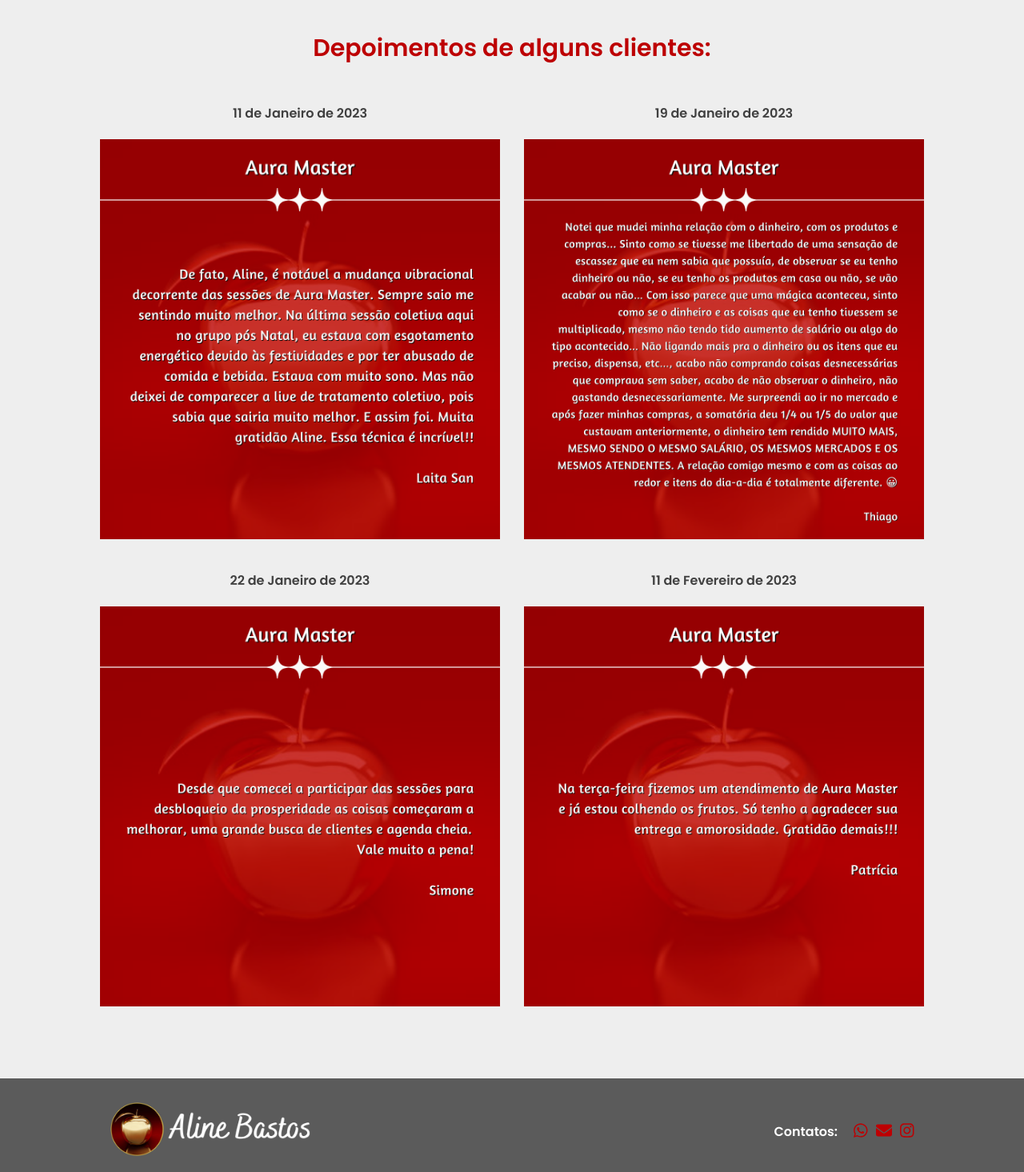
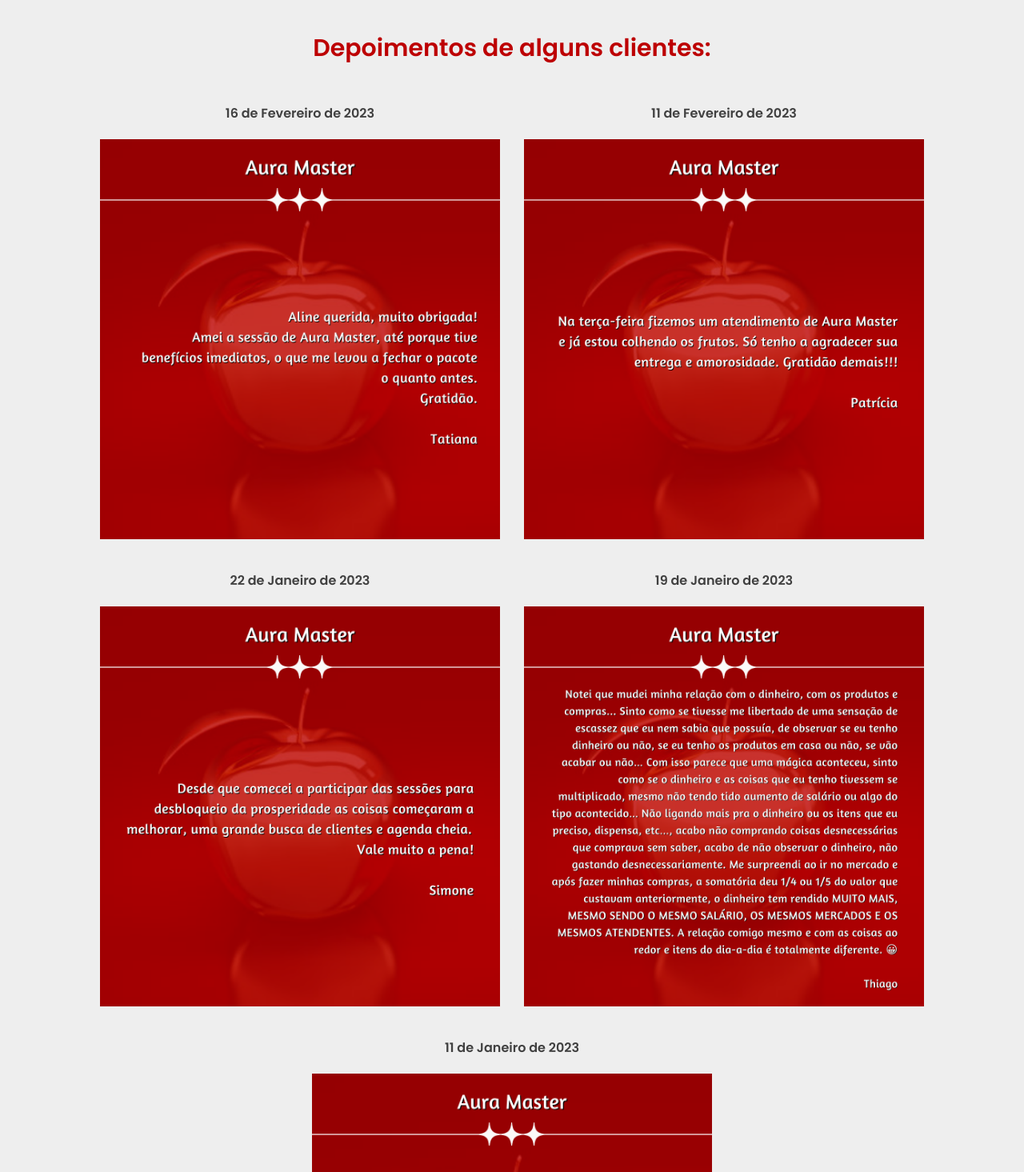
Before and after one commit to alinebastos/alinebastosterapeuta, a React (Create React App) app: page / in a window 1280 px wide. Shown: the part 2520-3985 px from the top of the page at 80% size. Built offline with nearby package versions, Linux system fonts and the light colour scheme.

Commit message:
add a testimonial

```diff
--- a/src/pages/aura-master/index.js
+++ b/src/pages/aura-master/index.js
@@ -5,6 +5,7 @@ import Depoimento01 from './depoimentos/Depoimento01.png';
 import Depoimento02 from './depoimentos/Depoimento02.png';
 import Depoimento03 from './depoimentos/Depoimento03.png';
 import Depoimento04 from './depoimentos/Depoimento04.png';
+import Depoimento05 from './depoimentos/Depoimento05.png';
 
 const Header = styled.div`
     max-width: 1920px;
@@ -215,20 +216,24 @@ function AuraMaster () {
             <h2>Depoimentos de alguns clientes:</h2>
             <Testimonies>
                 <Testimony>
-                    <p>11 de Janeiro de 2023</p>
-                    <img src={Depoimento01} alt="Depoimento" />
+                    <p>16 de Fevereiro de 2023</p>
+                    <img src={Depoimento05} alt="Depoimento" />
+                </Testimony>
+                <Testimony>
+                    <p>11 de Fevereiro de 2023</p>
+                    <img src={Depoimento04} alt="Depoimento" />
+                </Testimony>
+                <Testimony>
+                    <p>22 de Janeiro de 2023</p>
+                    <img src={Depoimento03} alt="Depoimento" />
                 </Testimony>
                 <Testimony>
                     <p>19 de Janeiro de 2023</p>
                     <img src={Depoimento02} alt="Depoimento" />
                 </Testimony>
                 <Testimony>
-                    <p>22 de Janeiro de 2023</p>
-                    <img src={Depoimento03} alt="Depoimento" />
-                </Testimony>
-                <Testimony>
-                    <p>11 de Fevereiro de 2023</p>
-                    <img src={Depoimento04} alt="Depoimento" />
+                    <p>11 de Janeiro de 2023</p>
+                    <img src={Depoimento01} alt="Depoimento" />
                 </Testimony>
             </Testimonies>
         </>
```
Also changed, not shown: src/pages/aura-master/depoimentos/Depoimento05.png (added).
